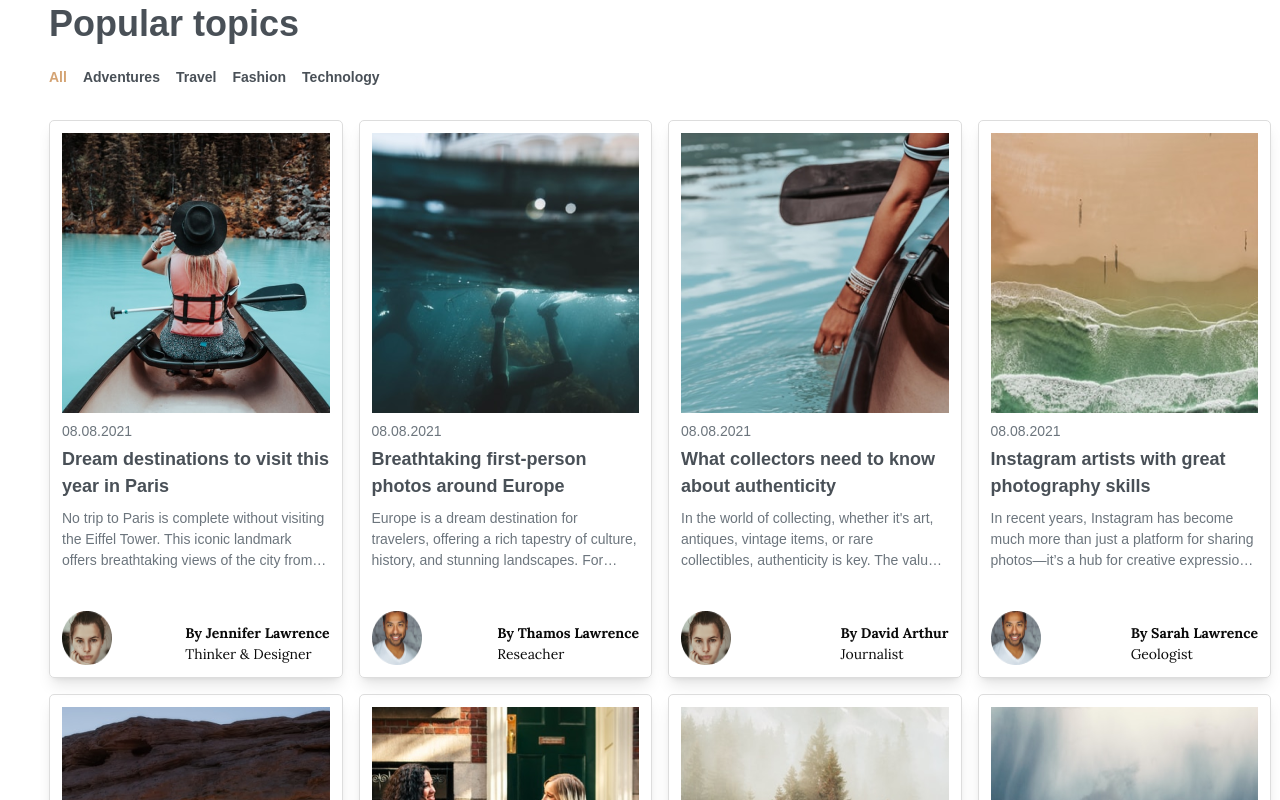
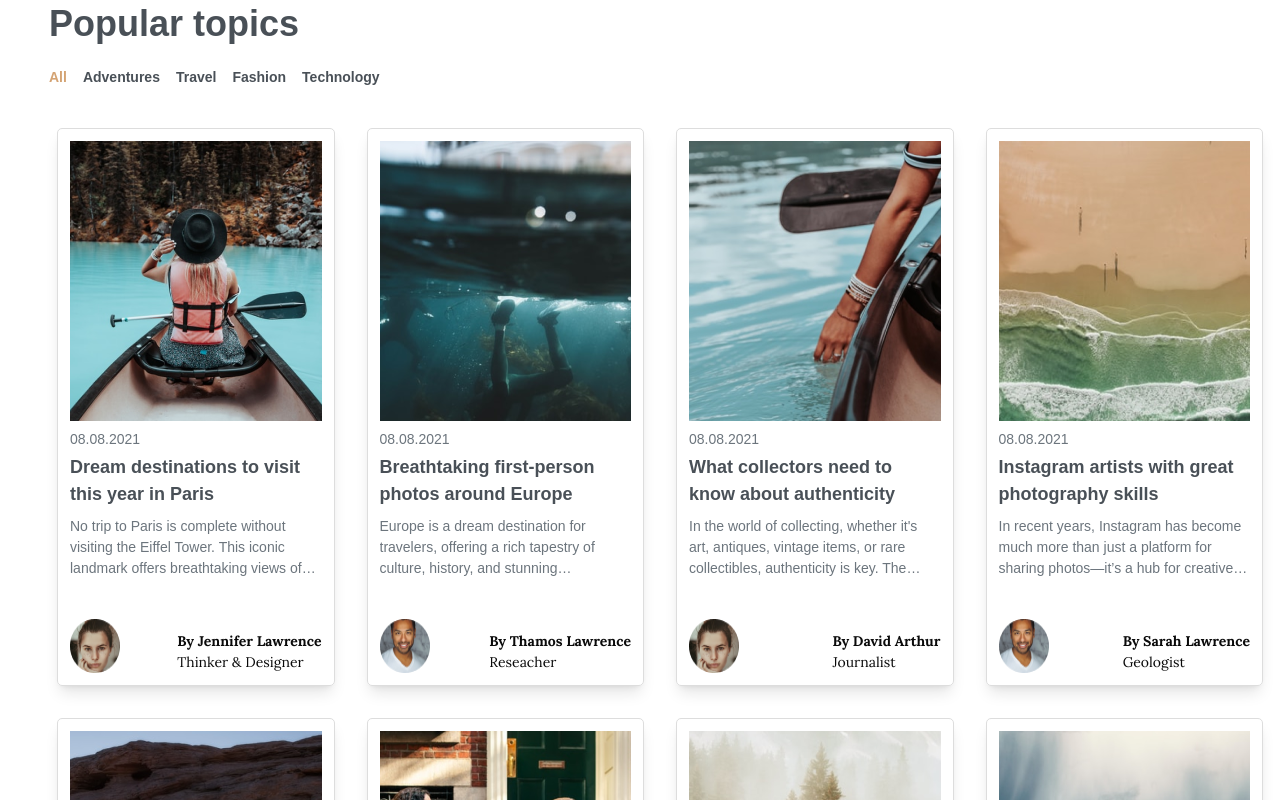
Before and after one commit to sadiarajpoot/dynamic-blog-milestone-03, a Next.js app: page / in a window 1280 px wide. Shown: the part 660-1460 px from the top of the page. Built offline with nearby package versions, Linux system fonts and the light colour scheme.

Commit message:
Update Blog Regular.tsx

```diff
--- a/src/components/Blog Regular.tsx
+++ b/src/components/Blog Regular.tsx
@@ -43,7 +43,7 @@ function Blog_Regular() {
         {blog.map((blog) => {
           return (
             <Link key={blog.id} href={`/articles/${blog.id}`}>
-              <div className="border border-[#ddd] shadow-lg rounded-[5px] p-3">
+              <div className="border border-[#ddd] shadow-lg rounded-[5px] p-3  m-2">
                 <div className="w-full h-[200px] sm:h-[250px] md:h-[280px] bg-cover bg-center rounded-[5px]">
                   <img
                     src={blog?.image || '/default-author.jpg'}
```
